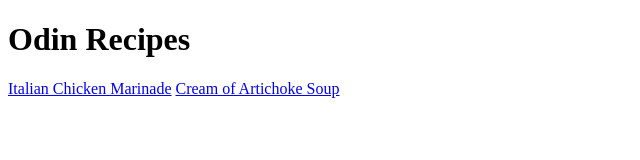
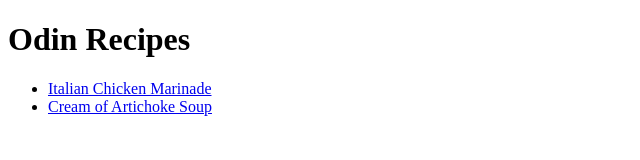
Before and after one commit to EvgeniyMorozov164/odin-recipes, a plain HTML site: page index.html in a window 1280 px wide. Shown: the whole page, without its empty margins (0-640 px from the left). Drawn offline with Linux system fonts and the light colour scheme.

Commit message:
fix list of links on the homepage

```diff
--- a/index.html
+++ b/index.html
@@ -7,8 +7,10 @@
   <body>
     <main>
       <h1>Odin Recipes</h1>
-      <a href="./recipes/italianChikenMarinade.html">Italian Chicken Marinade</a>
-      <a href="./recipes/creamOfArtichokeSoup.html">Cream of Artichoke Soup</a>
+      <ul>
+        <li><a href="./recipes/italianChikenMarinade.html">Italian Chicken Marinade</a></li>
+        <li><a href="./recipes/creamOfArtichokeSoup.html">Cream of Artichoke Soup</a></li>
+      </ul>
     </main>
   </body>
 </html>
```
